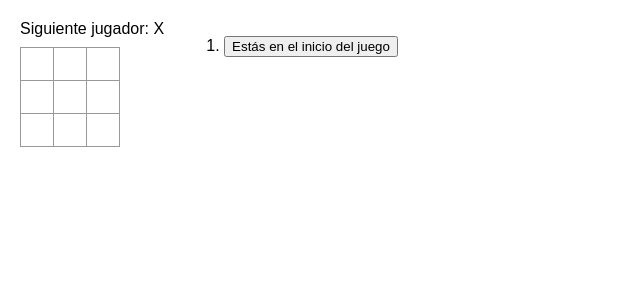
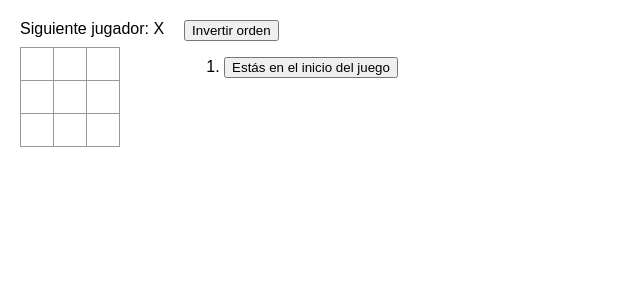
Before and after one commit to flamas472/Ta-Te-Ti, a React (Create React App) app: page / in a window 1280 px wide. Shown: the top 300 px of the page, without its empty margins (0-640 px from the left). Built offline with nearby package versions, Linux system fonts and the light colour scheme.

Commit message:
ordenar los movimientos en orden ascendente o descendente

```diff
--- a/src/App.js
+++ b/src/App.js
@@ -54,10 +54,6 @@ function Board({xIsNext, squares, onPlay}) {
     };
   };
 
-  //to render it, use 2 maps to transform the data into proper <Square/> components
-  //I learned that JS loops can't be used inside of JSX, so I had to arrange the data in arrays that i can later transform into JSX inside of return sentence
-  //this would be similar to real life data from databases or api calls
-
   return (
     <>
       <div className="status">{status}</div>
@@ -78,8 +74,13 @@ function Board({xIsNext, squares, onPlay}) {
 
 
 function Moves({history, currentMove, onJump}) {
+  const [reversed, setReversed] = useState(true);
 
-  const moves = history.map((squares, move) => {
+  const moves = history.map((_, move) => {
+    return Move(move)
+  })
+
+  function Move(move) {
     let description;
     if(move > 0) {
       if(move === currentMove) {
@@ -99,14 +100,28 @@ function Moves({history, currentMove, onJump}) {
      <li key={move}>
        <button onClick={() => onJump(move)}>{description}</button>
      </li>
-    )
+   );
+  }
 
-  })
+
+  function reverseOrder() {
+    setReversed(!reversed);
+  }
+
+  let sortedMoves;
+  if(reversed) {
+    sortedMoves = moves.reverse();
+  } else {
+    sortedMoves = moves;
+  }
 
   return (
-    <ol>
-      {moves}
+    <>
+      <button onClick={reverseOrder}>Invertir orden</button>
+      <ol reversed={reversed}>
+        {sortedMoves}
       </ol>
+    </>
   );
 
 }
```
Lines whose indentation alone changed are shown as unchanged.
